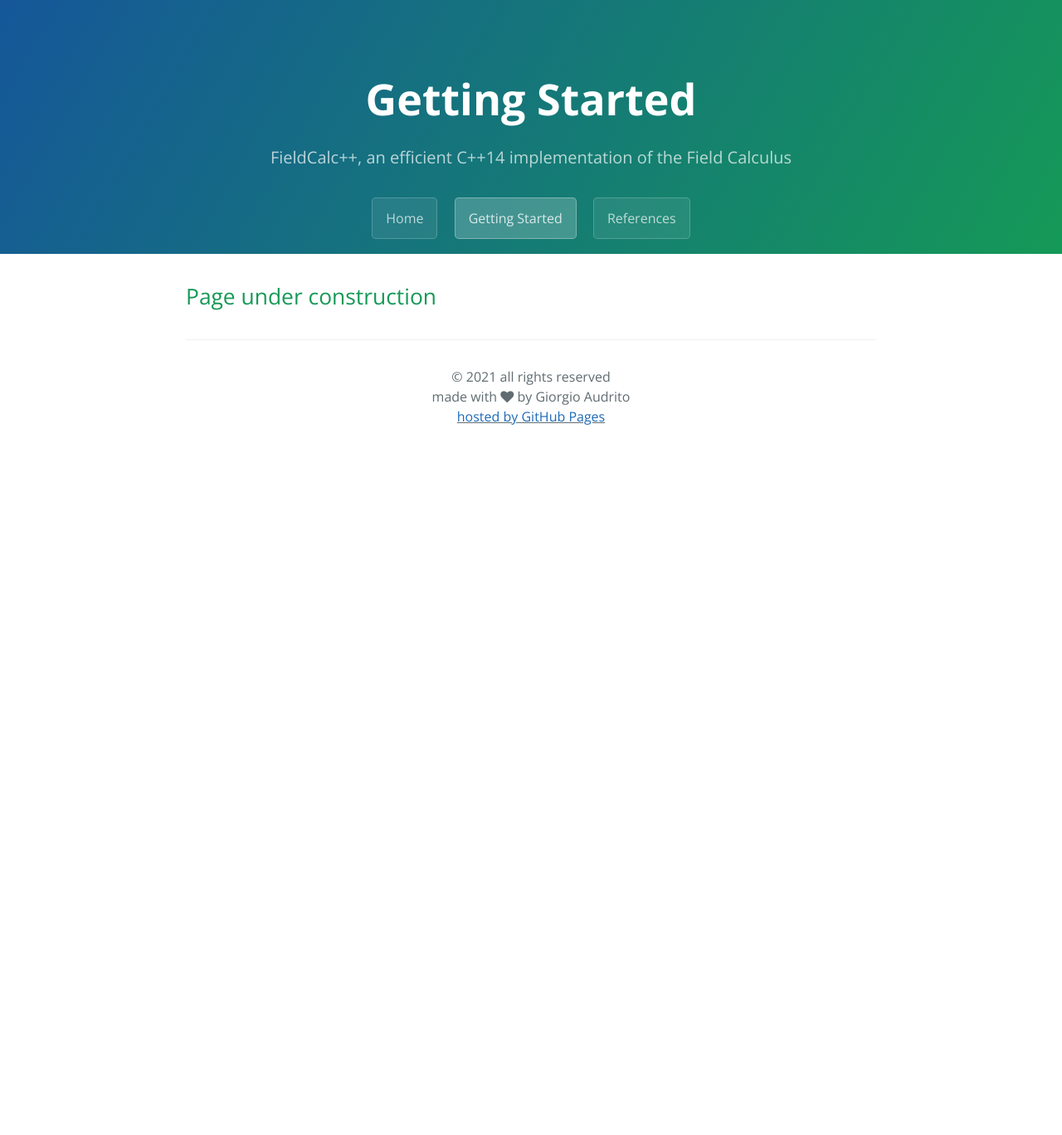
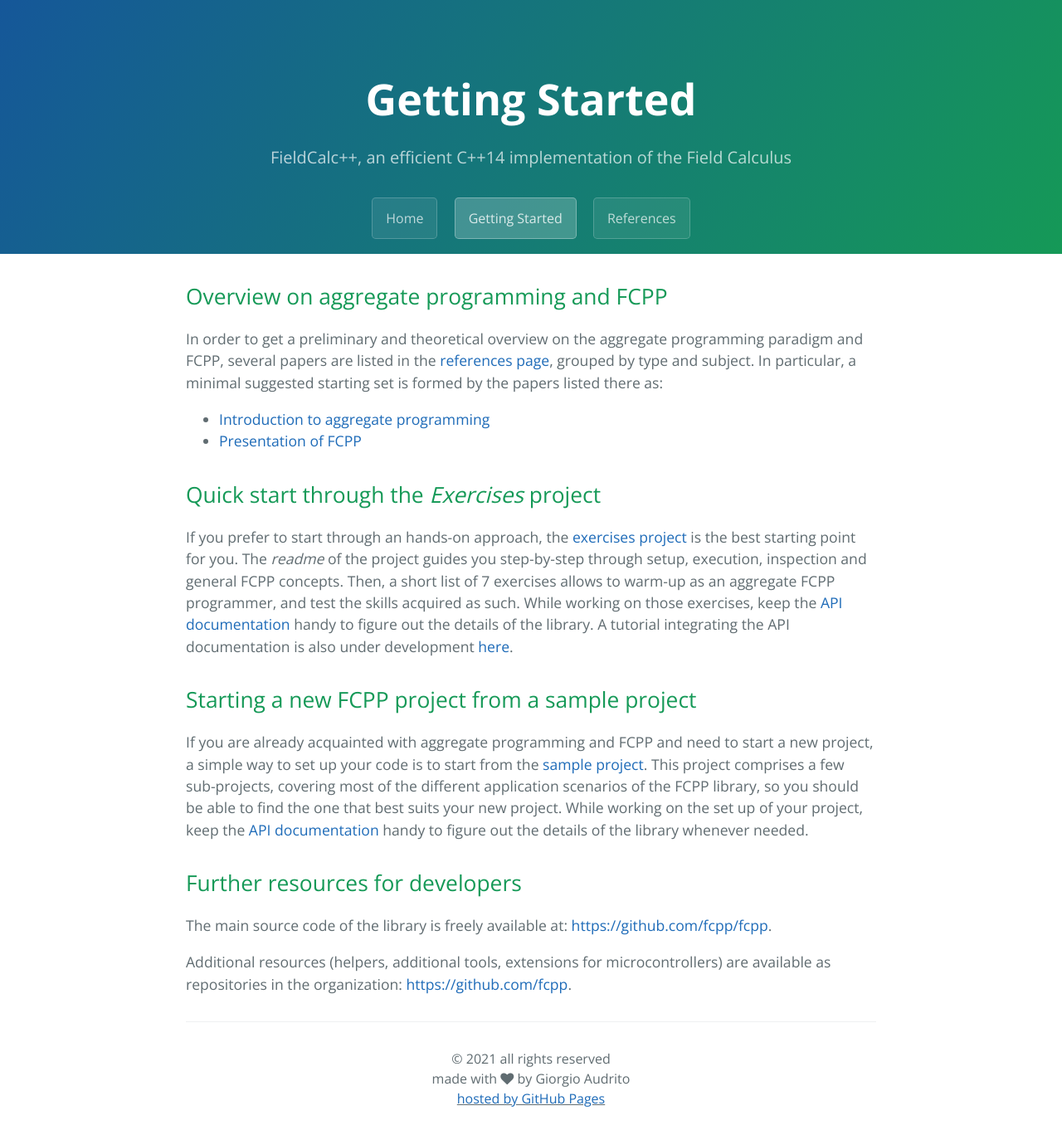
Before and after one commit to fcpp/fcpp.github.io, a Jekyll site: the page built from quickstart.md, in a window 1280 px wide. Shown: the whole page at 83% size. Built offline with Jekyll 4.4.1, drawn with Linux system fonts in a browser that asks for light colours; nearby versions of some CDN libraries; before the commit the page ends 900 px from its top, so only the background shows below that.

Commit message:
getting started page

```diff
--- a/quickstart.md
+++ b/quickstart.md
@@ -3,4 +3,23 @@ layout: default
 title: Getting Started
 ---
 
-## Page under construction
+## Overview on aggregate programming and FCPP
+
+In order to get a preliminary and theoretical overview on the aggregate programming paradigm and FCPP, several papers are listed in the [references page](./references.html), grouped by type and subject. In particular, a minimal suggested starting set is formed by the papers listed there as:
+
+- [Introduction to aggregate programming](https://doi.org/10.1109/MC.2015.261)
+- [Presentation of FCPP](https://doi.org/10.1109/ACSOS49614.2020.00037)
+
+## Quick start through the _Exercises_ project
+
+If you prefer to start through an hands-on approach, the [exercises project](https://github.com/fcpp/fcpp-exercises) is the best starting point for you. The _readme_ of the project guides you step-by-step through setup, execution, inspection and general FCPP concepts. Then, a short list of 7 exercises allows to warm-up as an aggregate FCPP programmer, and test the skills acquired as such. While working on those exercises, keep the [API documentation](http://fcpp-doc.surge.sh) handy to figure out the details of the library. A tutorial integrating the API documentation is also under development [here](https://docs.google.com/document/d/1-JduLXnjJIsoRzo7QNiQ8bhcU6DYa3mXAB_hCRl65gU/edit?usp=sharing).
+
+## Starting a new FCPP project from a sample project
+
+If you are already acquainted with aggregate programming and FCPP and need to start a new project, a simple way to set up your code is to start from the [sample project](https://github.com/fcpp/fcpp-sample-project). This project comprises a few sub-projects, covering most of the different application scenarios of the FCPP library, so you should be able to find the one that best suits your new project. While working on the set up of your project, keep the [API documentation](http://fcpp-doc.surge.sh) handy to figure out the details of the library whenever needed.
+
+## Further resources for developers
+
+The main source code of the library is freely available at: [https://github.com/fcpp/fcpp](https://github.com/fcpp/fcpp).
+
+Additional resources (helpers, additional tools, extensions for microcontrollers) are available as repositories in the organization: [https://github.com/fcpp](https://github.com/fcpp).
```
